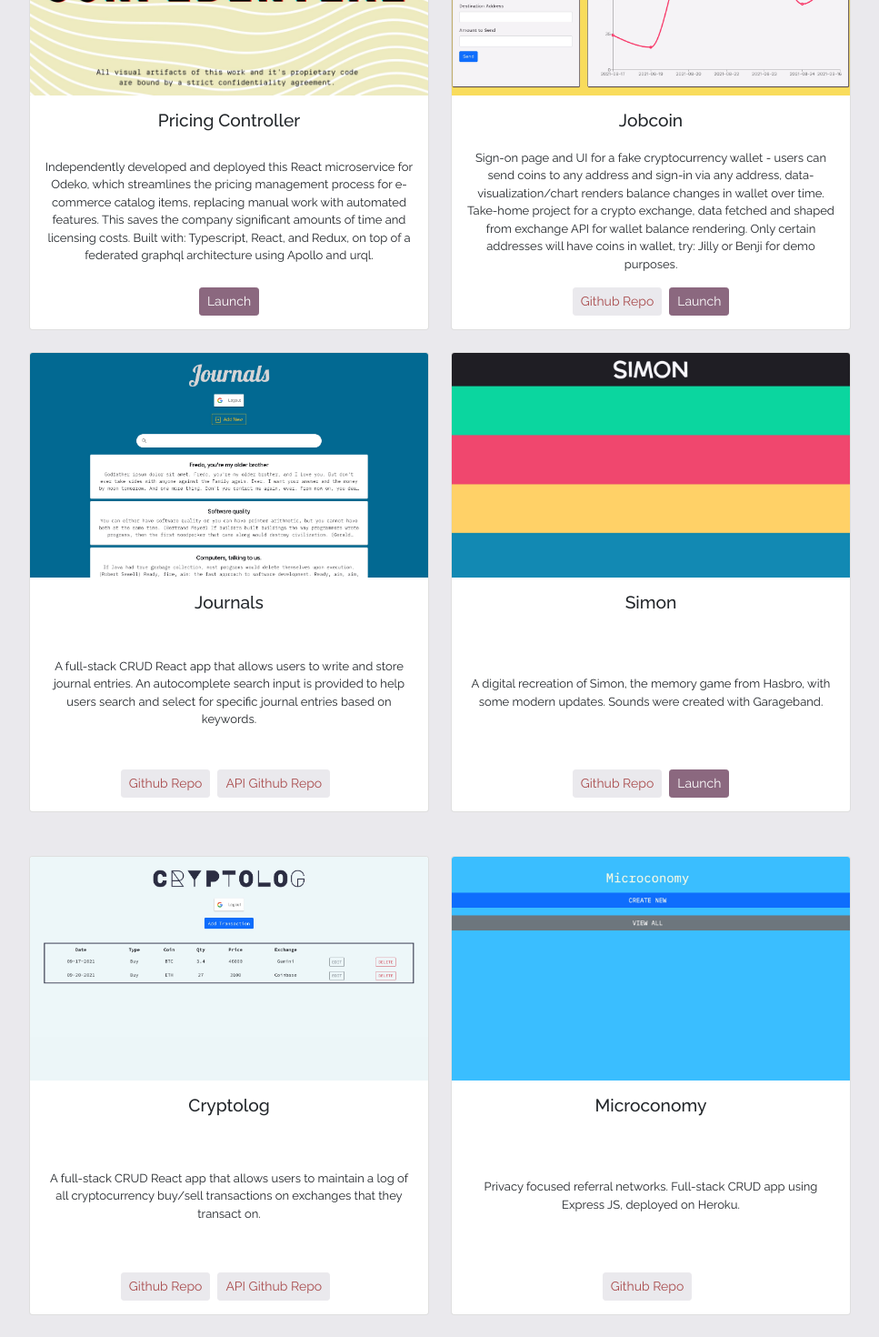
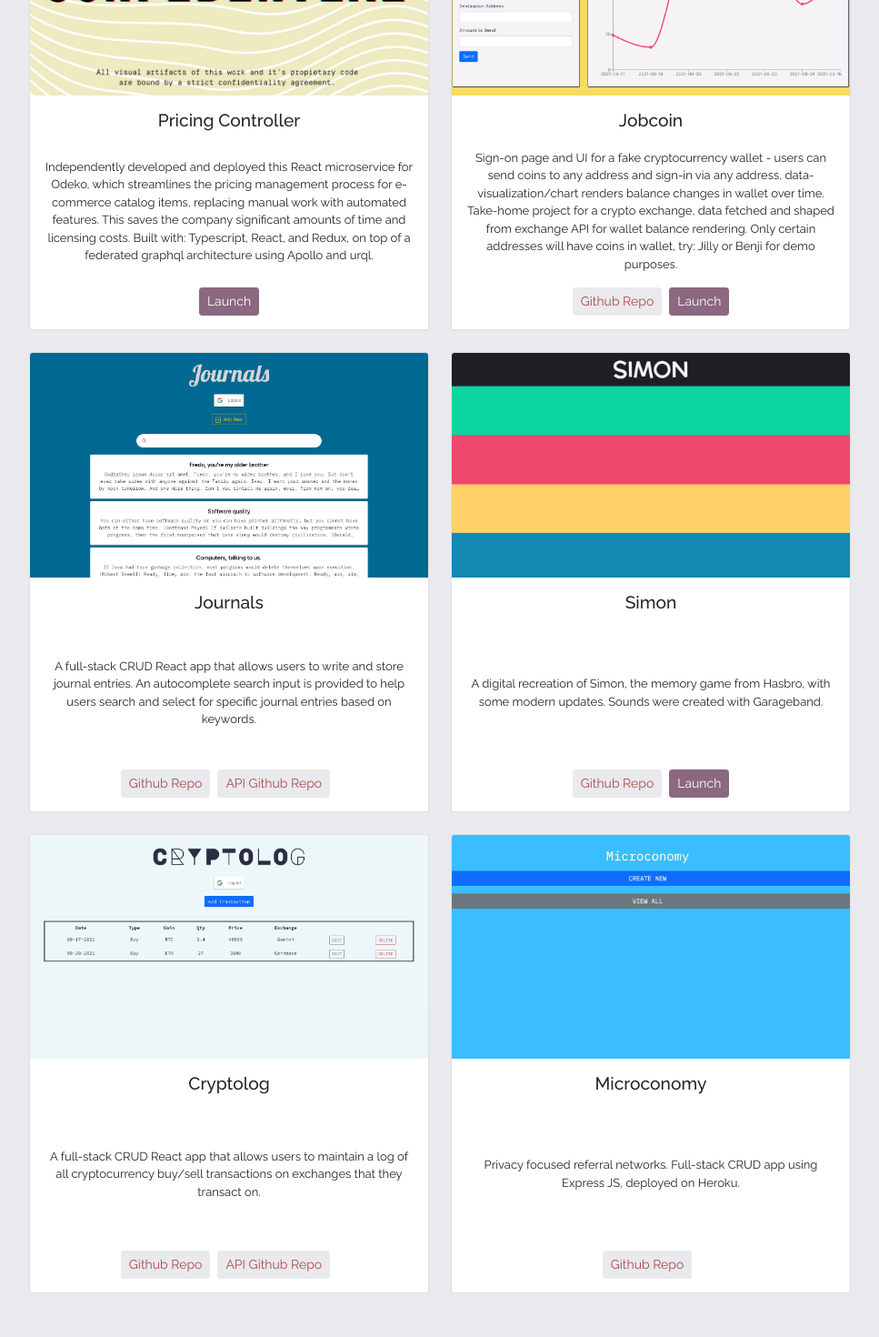
Before and after one commit to benjipt/fullstack-portfolio, a React (Create React App) app: page / in a window 1280 px wide. Shown: the part 689-2159 px from the top of the page at 91% size, without its empty margins (156-1123 px from the left). Built offline with nearby package versions, Linux system fonts and the light colour scheme.

Commit message:
fix [projects]: use consistent spacing between project rows

```diff
--- a/src/components/Projects.jsx
+++ b/src/components/Projects.jsx
@@ -61,16 +61,16 @@ export default function Projects() {
   ];
 
   return (
-    <div className='container bottom text-center'>
+    <div className='container text-center mb-5'>
       <div className='row justify-content-center ps-3 pe-3'>
         <ProjectCard project={projects[0]} />
         <ProjectCard project={projects[1]} />
       </div>
-      <div className='row justify-content-center ps-3 pe-3 pb-4'>
+      <div className='row justify-content-center ps-3 pe-3'>
         <ProjectCard project={projects[2]} />
         <ProjectCard project={projects[3]} />
       </div>
-      <div className='row justify-content-center ps-3 pe-3 pb-4'>
+      <div className='row justify-content-center ps-3 pe-3'>
         <ProjectCard project={projects[4]} />
         <ProjectCard project={projects[5]} />
       </div>
```
